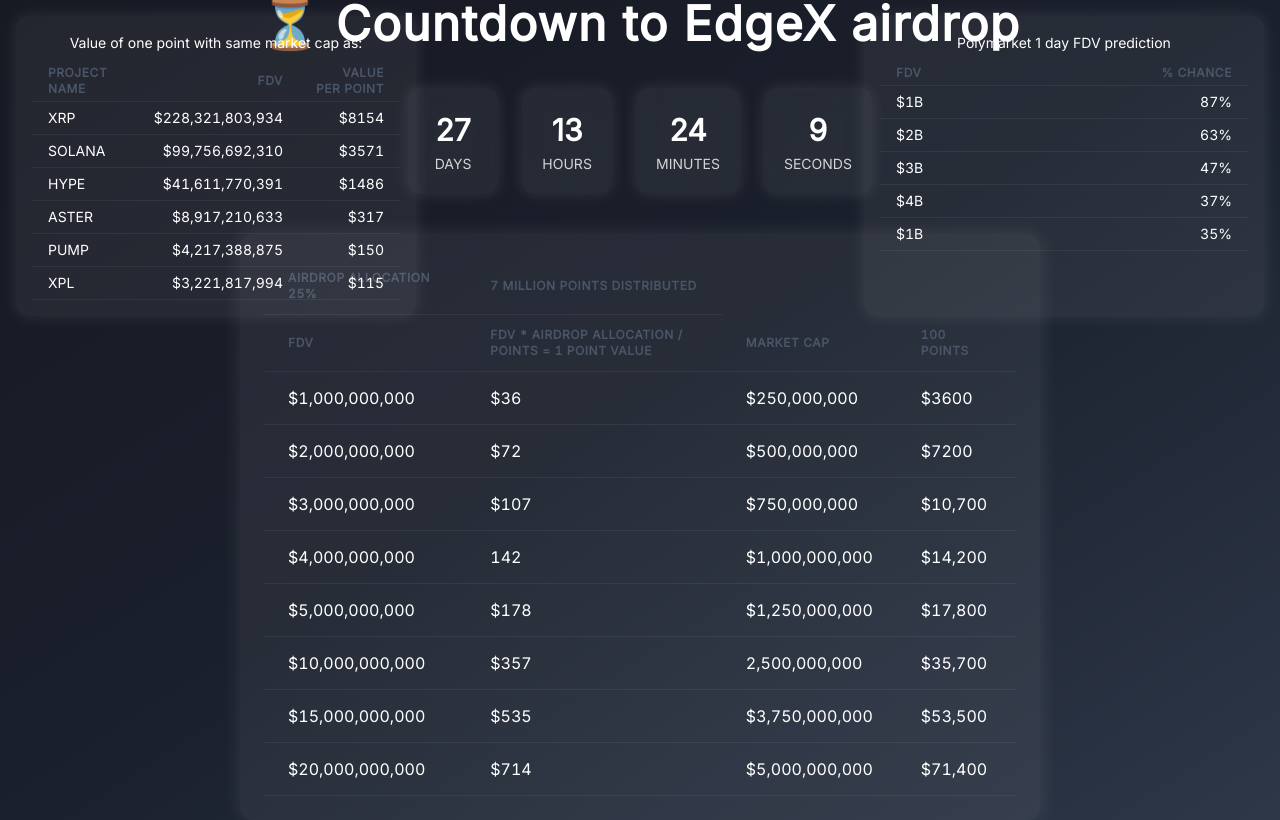
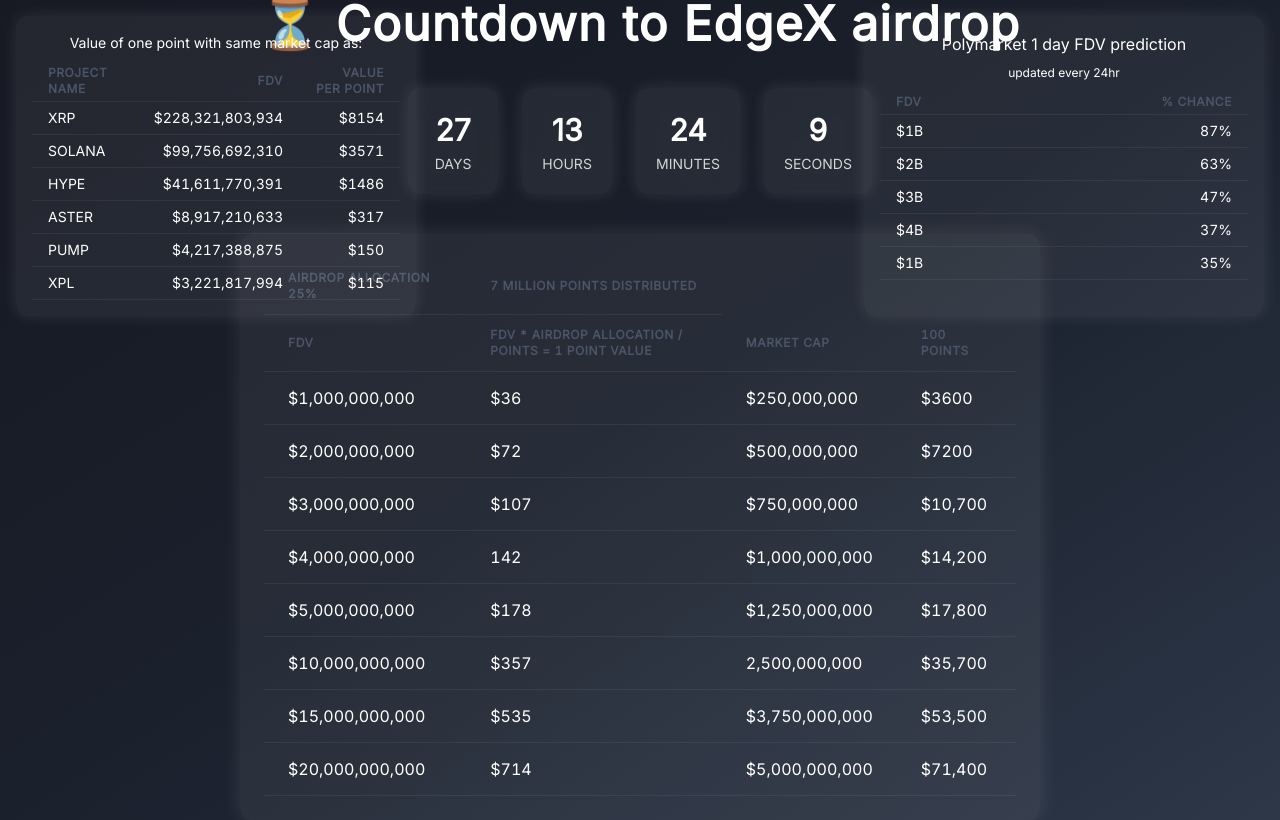
Before and after one commit to djluisnani/EdgexCountdownAirdrop, a React (Vite) app in the folder project/client/: page / in a window 1280 px wide. Built offline with nearby package versions, Linux system fonts and the light colour scheme.

Commit message:
fixed some styling

```diff
--- a/project/client/src/App.tsx
+++ b/project/client/src/App.tsx
@@ -141,8 +141,11 @@
           w="400px"
           h="300px"
         >
-          <Text fontSize="sm" mb={2}>
+          <Text fontSize="md" mb={2}>
             Polymarket 1 day FDV prediction
+          </Text>
+          <Text fontSize="xs" mb={2}>
+            updated every 24hr
           </Text>
 
           <Table variant="simple" size="sm" colorScheme="whiteAlpha">
```
